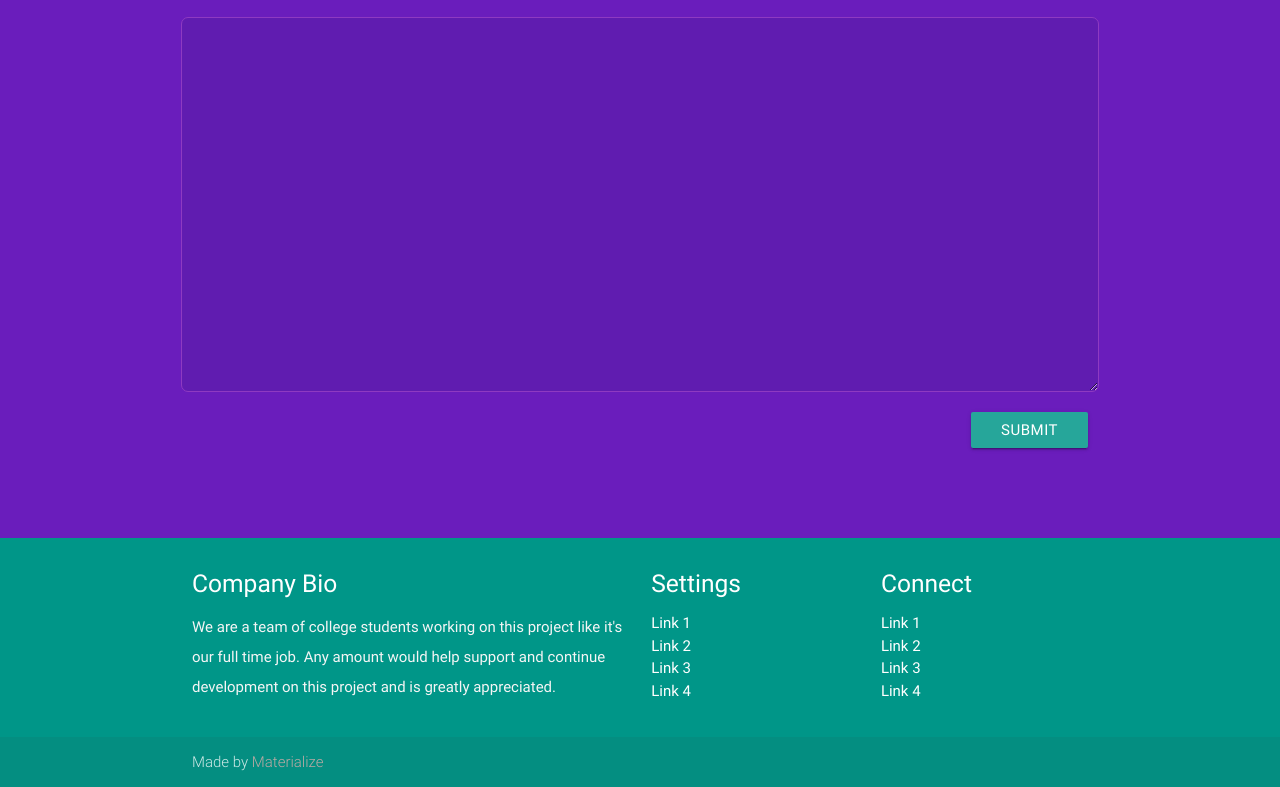
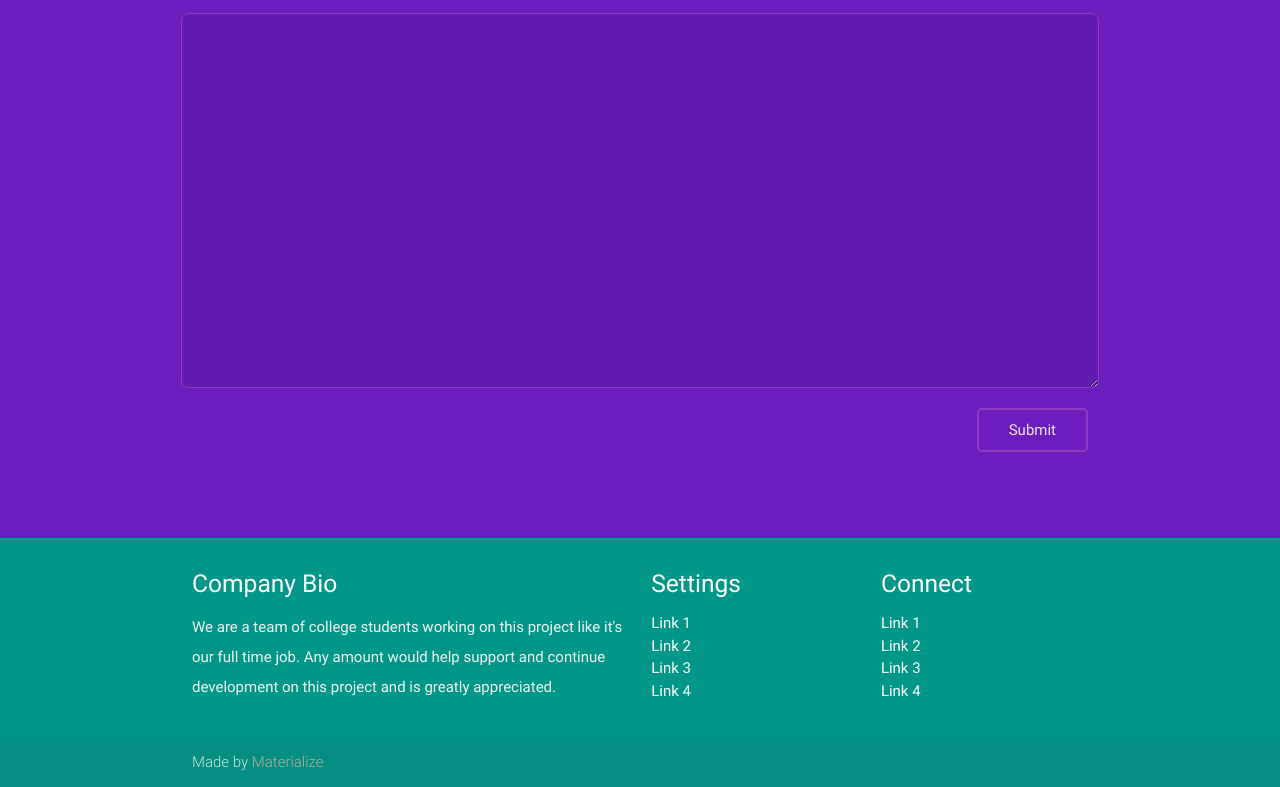
Before and after one commit to rogix/portfolio, a website: page app/index.html in a window 1280 px wide. Shown: the part 2351-3138 px from the top of the page. Drawn offline with nearby package versions, Linux system fonts and the light colour scheme.

Commit message:
cotanct form button small changes

```diff
--- a/app/css/style.css
+++ b/app/css/style.css
@@ -117,6 +117,14 @@ input[type="text"], input[type="email"] {
   padding-left: 5px;
 }
 
+.btn-submit {
+  padding: 20px 30px;
+  background: none;
+  border: 2px solid #8e3ac1;
+  border-radius: 5px;
+  float: right;
+}
+
 @media only screen and (max-width : 992px) {
 
 }
--- a/app/index.html
+++ b/app/index.html
@@ -176,7 +176,7 @@
         <div class="row center">
           <textarea></textarea>
         </div>
-        <button class="btn waves-effect waves-light right" type="submit" name="action">Submit</button>
+        <button class="btn-submit" type="submit" name="action">Submit</button>
       </div>
     </div>
   </div>
```
